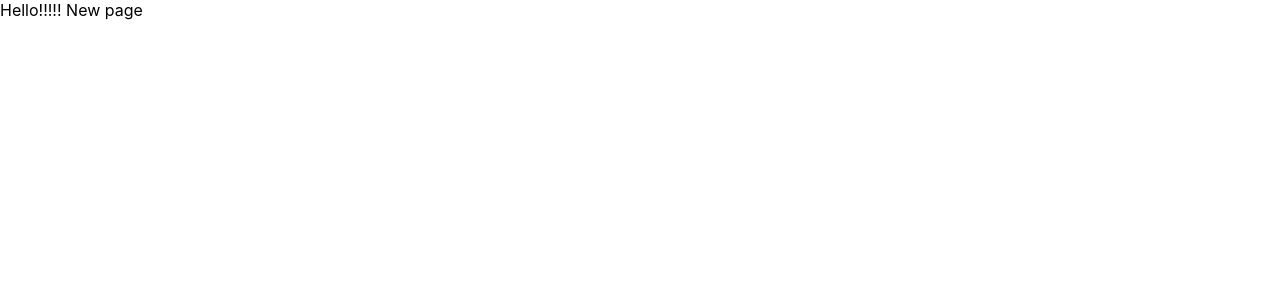
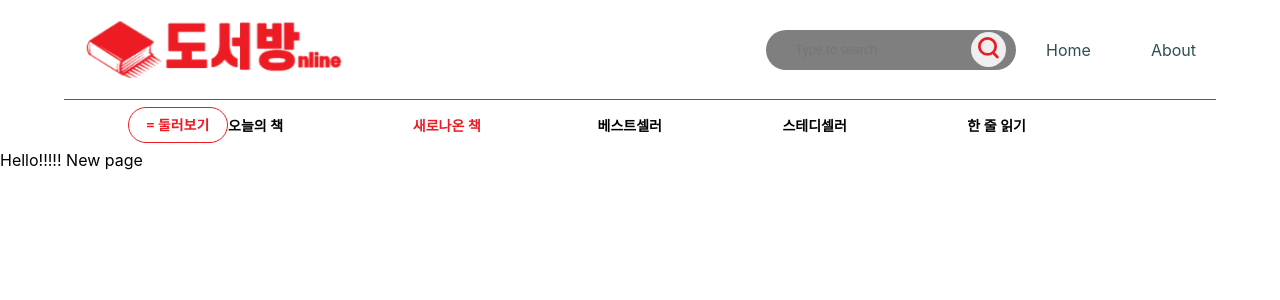
Before and after one commit to hyunjeong408/book-online, a React (Create React App) app: page /new in a window 1280 px wide. Shown: the top 300 px of the page. Built offline with nearby package versions, Linux system fonts and the light colour scheme.

Commit message:
feat: 클릭 시 페이지 이동, 메뉴바 변경 기능

```diff
--- a/src/App.tsx
+++ b/src/App.tsx
@@ -5,7 +5,7 @@ import Layout from './components/Layout';
 function App() {
   return (
     <div className="App">
-      <Layout/>
+      <Layout category='Home'/>
     </div>
   );
 }
--- a/src/components/Header.tsx
+++ b/src/components/Header.tsx
@@ -3,11 +3,17 @@ import Nav from "./Nav"
 import styles from './css/Header.module.css'
 import Menu from "./Menu";
 
-export default () => {
+type Page = {
+    category: string;
+}
+function Header (page: Page) {
     return (
         <div className={styles['headerBody']}>
             <Nav/>
-            <Menu/>
+            <Menu category={page.category}/>
         </div>
     );
 }
+
+
+export default Header;
--- a/src/components/Layout.tsx
+++ b/src/components/Layout.tsx
@@ -6,10 +6,15 @@ import PopularBox from "./main-blocks/PopularBox";
 import ReviewBox from "./main-blocks/ReviewBox";
 import SentenceBox from "./main-blocks/SentenceBox";
 
-export default () => {
+type Page = {
+    category: string;
+}
+
+export default (page: Page) => {
+    if (page){
         return (
             <div className={styles['layout']}>
-            <Header/>
+                <Header category={page.category}/>
                 <PopularBox/>
                 <SentenceBox/>
                 <ReviewBox/>
@@ -17,3 +22,16 @@ export default () => {
             </div>
         );
     }
+    else{
+        return (
+            <div className={styles['layout']}>
+                <Header category="Best"/>
+                <PopularBox/>
+                <SentenceBox/>
+                <ReviewBox/>
+                <Footer/>
+            </div>
+        );
+    }
+
+}
--- a/src/components/Menu.tsx
+++ b/src/components/Menu.tsx
@@ -14,23 +14,34 @@ type Link = {
     href: string;
 }
 
-const Links: React.FC<{links: Link[]}> = ({links}) => {
+type Page = {
+    category: string;
+}
+
+const Links: React.FC<{links: Link[], page: Page}> = ({links, page}) => {
     return (
         <div className={styles['links-container']}>
             {links.map((link: Link)=>{
-                return(
-                    <Link className={styles['link']} to={link.href}>{link.label}</Link>
-                )
+                if(page.category==link.label){
+                    return(
+                        <Link className={styles['link']} to={link.href} style={{color: "#ed1c24"}}>{link.label}</Link>
+                    )
+                }
+                else{
+                    return(
+                        <Link className={styles['link']} to={link.href}>{link.label}</Link>
+                    )
+                }
             })}
         </div>
     )
 }
 
-const Menu = () => {
+const Menu = (page: Page) => {
     return(
         <div className={styles['menu']}>
             <img className={styles['btn-menu-full']} src="assets/menu-unselect.svg"></img>
-            <Links links={menuLinks}/>
+            <Links links={menuLinks} page={page}/>
         </div>
     );
 }
--- a/src/index.tsx
+++ b/src/index.tsx
@@ -22,6 +22,7 @@ root.render(
     <BrowserRouter>
       <Routes>
         <Route path="/" element={<App />} />
+        <Route path="home" element={<App />} />
         <Route path="today" element={<Today />} />
         <Route path="new" element={<New />} />
         <Route path="best" element={<Best />} />
--- a/src/pages/Best.tsx
+++ b/src/pages/Best.tsx
@@ -1,9 +1,11 @@
 import React from 'react';
+import Header from '../components/Header';
 import styles from './css/Booklist.module.css';
 
 function Best() {
   return (
     <div className="Today">
+      <Header category="베스트셀러"/>
       Hello!!!!! Best page
     </div>
   );
--- a/src/pages/New.tsx
+++ b/src/pages/New.tsx
@@ -1,9 +1,11 @@
 import React from 'react';
+import Header from '../components/Header';
 import styles from './css/Booklist.module.css';
 
 function New() {
   return (
     <div className="Today">
+      <Header category="새로나온 책"/>
       Hello!!!!! New page
     </div>
   );
--- a/src/pages/Steady.tsx
+++ b/src/pages/Steady.tsx
@@ -1,9 +1,11 @@
 import React from 'react';
+import Header from '../components/Header';
 import styles from './css/Booklist.module.css';
 
 function Steady() {
   return (
     <div className="Today">
+      <Header category="스테디셀러"/>
       Hello!!!!! Steady page
     </div>
   );
--- a/src/pages/Today.tsx
+++ b/src/pages/Today.tsx
@@ -1,10 +1,12 @@
 import React from 'react';
+import Header from '../components/Header';
 import styles from './css/Booklist.module.css';
 
 function Today() {
   return (
-    <div className="Today">
-      Hello!!!!! Today page
+    <div className={styles['layout']}>
+        <Header category="오늘의 책"/>
+        Hello!!!!! Today page
     </div>
   );
 }
--- a/src/pages/css/Booklist.module.css
+++ b/src/pages/css/Booklist.module.css
@@ -1,4 +1,8 @@
-.Today {
+.layout {
+    width: 100%;
     text-align: center;
-    background-color: burlywood;
+    display: flex;
+    flex-direction: column;
+    justify-content: center;
+    align-items: center;
 }
```
Lines whose indentation alone changed are shown as unchanged.
